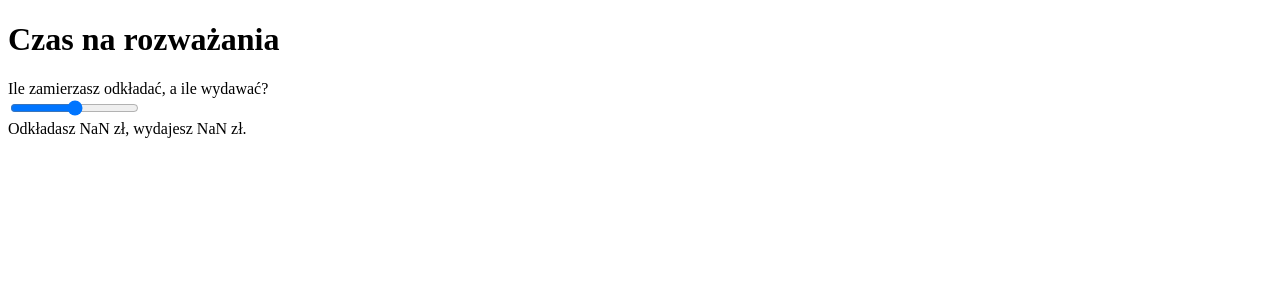
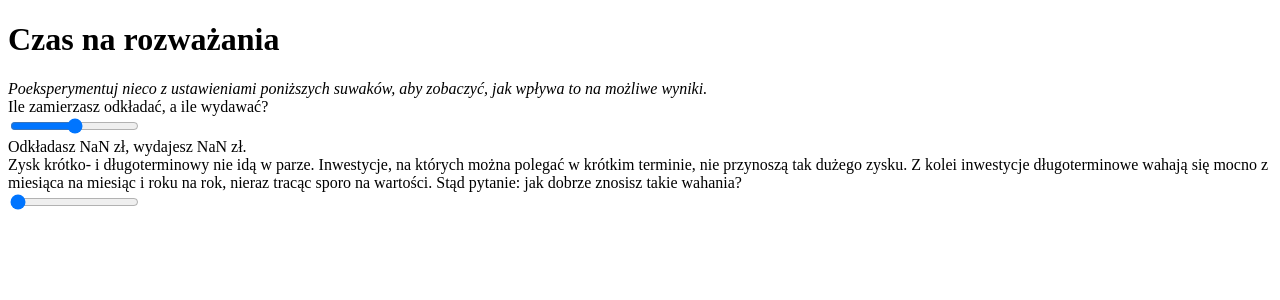
Before and after one commit to malyvsen/hypofin, a React (Vite) app in the folder frontend/: page /deliberation in a window 1280 px wide. Shown: the top 300 px of the page. Built offline with nearby package versions, Linux system fonts and the light colour scheme.

Commit message:
feature: add risk slider

```diff
--- a/frontend/src/App.tsx
+++ b/frontend/src/App.tsx
@@ -36,6 +36,8 @@ function App() {
             monthlyIncome={monthlyIncome as number}
             savedFraction={savedFraction}
             setSavedFraction={setSavedFraction}
+            riskPreference={riskPreference}
+            setRiskPreference={setRiskPreference}
           />
         }
       />
--- a/frontend/src/DeliberationPage.tsx
+++ b/frontend/src/DeliberationPage.tsx
@@ -1,34 +1,47 @@
 import { SetStateAction } from "react";
 import { numericFormatter } from "react-number-format";
+
+import FractionSlider from "./FractionSlider";
 import numericFormatProps from "./numericFormatProps";
 
 function DeliberationPage({
   monthlyIncome,
   savedFraction,
   setSavedFraction,
+  riskPreference,
+  setRiskPreference,
 }: {
   monthlyIncome: number;
   savedFraction: number;
   setSavedFraction: React.Dispatch<SetStateAction<number>>;
+  riskPreference: number;
+  setRiskPreference: React.Dispatch<SetStateAction<number>>;
 }) {
   const savedMonthly = Math.round(monthlyIncome * savedFraction);
   const spentMonthly = monthlyIncome - savedMonthly;
   return (
     <div className="Page">
       <h1>Czas na rozważania</h1>
-      Ile zamierzasz odkładać, a ile wydawać?
+      <i>
+        Poeksperymentuj nieco z ustawieniami poniższych suwaków, aby zobaczyć,
+        jak wpływa to na możliwe wyniki.
+      </i>
       <div>
-        <input
-          type="range"
-          min={0}
-          step={0.01}
-          max={1}
-          value={savedFraction}
-          onChange={(e) => setSavedFraction(parseFloat(e.target.value))}
-        />
+        Ile zamierzasz odkładać, a ile wydawać?
+        <FractionSlider value={savedFraction} setValue={setSavedFraction} />
+        Odkładasz{" "}
+        {numericFormatter(savedMonthly.toString(), numericFormatProps)},
+        wydajesz {numericFormatter(spentMonthly.toString(), numericFormatProps)}
+        .
       </div>
-      Odkładasz {numericFormatter(savedMonthly.toString(), numericFormatProps)},
-      wydajesz {numericFormatter(spentMonthly.toString(), numericFormatProps)}.
+      <div>
+        Zysk krótko- i długoterminowy nie idą w parze. Inwestycje, na których
+        można polegać w krótkim terminie, nie przynoszą tak dużego zysku. Z
+        kolei inwestycje długoterminowe wahają się mocno z miesiąca na miesiąc i
+        roku na rok, nieraz tracąc sporo na wartości. Stąd pytanie: jak dobrze
+        znosisz takie wahania?
+        <FractionSlider value={riskPreference} setValue={setRiskPreference} />
+      </div>
     </div>
   );
 }
--- /dev/null
+++ b/frontend/src/FractionSlider.tsx
@@ -0,0 +1,24 @@
+import { SetStateAction } from "react";
+
+function FractionSlider({
+  value,
+  setValue,
+}: {
+  value: number;
+  setValue: React.Dispatch<SetStateAction<number>>;
+}) {
+  return (
+    <div>
+      <input
+        type="range"
+        min={0}
+        step={0.01}
+        max={1}
+        value={value}
+        onChange={(e) => setValue(parseFloat(e.target.value))}
+      />
+    </div>
+  );
+}
+
+export default FractionSlider;
```
